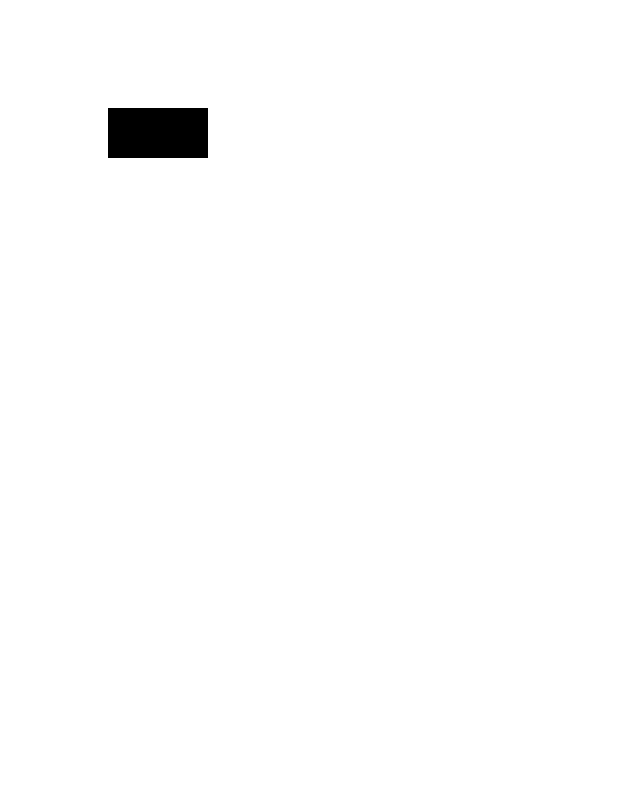
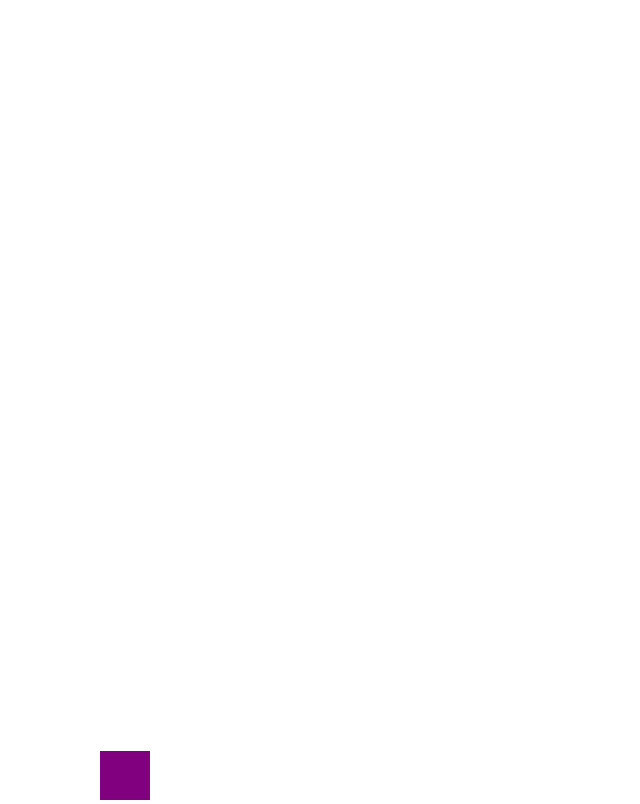
Before and after one commit to Run37927/mario-game, a plain HTML site: page index.html in a window 1280 px wide. Shown: the whole page, without its empty margins (0-640 px from the left). Drawn offline with Linux system fonts and the light colour scheme.

Commit message:
player movement

```diff
--- a/index.html
+++ b/index.html
@@ -5,6 +5,11 @@
     <meta http-equiv="X-UA-Compatible" content="IE=edge">
     <meta name="viewport" content="width=device-width, initial-scale=1.0">
     <title>Mario Game</title>
+    <style>
+        body{
+            margin:0;
+        }
+    </style>
 </head>
 <body>
     <canvas></canvas>
--- a/index.js
+++ b/index.js
@@ -1,20 +1,105 @@
 const canvas = document.querySelector('canvas');
 const c = canvas.getContext('2d')
 
+canvas.width = window.innerWidth;
+canvas.height = window.innerHeight;
+
+const gravity = 1.5
 class Player {
     constructor() {
         this.position = {
             x: 100,
             y: 100
         }
-        this.width = 100
-        this.height = 100
+        this.velocity = {
+            x: 0,
+            y: 0
+        }
+        this.width = 50
+        this.height = 50
     }
 
     draw(){
+        c.fillStyle = 'purple';
         c.fillRect(this.position.x, this.position.y, this.width, this.height)
+    }
+
+    update(){
+        this.draw()
+        this.position.y += this.velocity.y;
+        this.position.x += this.velocity.x;
+
+        if (this.position.y + this.height + this.velocity.y <= canvas.height){
+            this.velocity.y += gravity;
+        }else {
+            this.velocity.y = 0;
+        }
     }
 }
 
-const player = new Player()
-player.draw()
+const player = new Player();
+const keys = {
+    right: {
+        pressed: false
+    },
+    left: {
+        pressed: false
+    }
+}
+
+function animate(){
+    requestAnimationFrame(animate);
+    c.clearRect(0, 0, canvas.width, canvas.height)
+    player.update();
+
+    if (keys.right.pressed){
+        player.velocity.x = 5;
+    }else if(keys.left.pressed){
+        player.velocity.x = -5;
+    }else {
+        player.velocity.x = 0;
+    }
+}
+
+animate();
+
+window.addEventListener('keydown', ({ keyCode }) => {
+    switch (keyCode) {
+        case 65:
+            console.log('left')
+            keys.left.pressed = true
+            break
+        case 83:
+            console.log('down')
+            break
+        case 68:
+            console.log('right')
+            keys.right.pressed = true
+            break
+        case 87:
+            console.log('up')
+            player.velocity.y -= 20;
+            break
+    }
+})
+
+
+window.addEventListener('keyup', ({ keyCode }) => {
+    switch (keyCode) {
+        case 65:
+            console.log('left')
+            keys.left.pressed = false
+            break
+        case 83:
+            console.log('down')
+            break
+        case 68:
+            console.log('right')
+            keys.right.pressed = false
+            break
+        case 87:
+            console.log('up')
+            player.velocity.y -= 20;
+            break
+    }
+})
```
